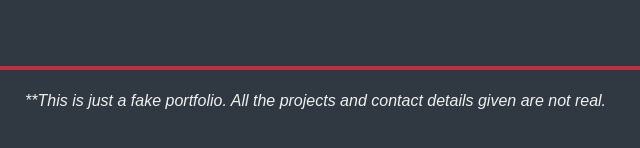
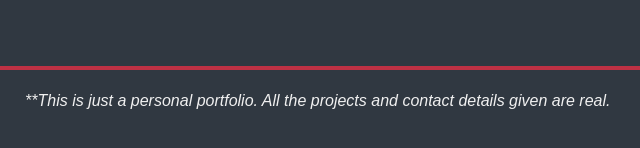
Before and after one commit to nusrat786/javascript-projects, a plain HTML site: page index.html in a window 1280 px wide. Shown: the part 3665-3813 px from the top of the page, 0-640 px from the left. Drawn offline with Linux system fonts and the light colour scheme.

Commit message:
changes in html file

```diff
--- a/index.html
+++ b/index.html
@@ -1,7 +1,7 @@
 <!DOCTYPE html>
 <html>
 <head>
-	<title>FCC: Personal Portfolio</title>
+	<title>Javascript projects</title>
 	<link rel="stylesheet" type="text/css" href="portpolio.css">
 	<link rel="stylesheet"href="https://cdnjs.cloudflare.com/ajax/libs/font-awesome/4.7.0/css/font-awesome.min.css">
 
@@ -128,7 +128,7 @@
 
 
 
-		<p>**This is just a fake portfolio. All the projects and contact details given are not real.</p>
+		<p>**This is just a personal portfolio. All the projects and contact details given are real.</p>
 
 		<p>© Created for <a href="https://www.freecodecamp.com/">freeCodeCamp <i class="fa fa-free-code-camp"></i></a></p>
 
```
